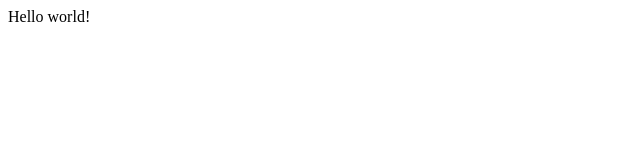
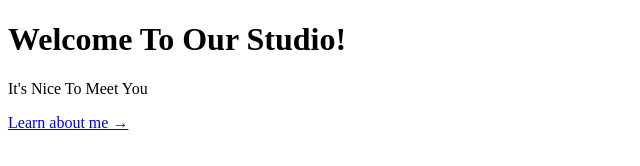
Before and after one commit to artisan-logiciel/gatsby-agence, a Gatsby site: page / in a window 1280 px wide. Shown: the whole page, without its empty margins (0-640 px from the left). Built offline with nearby package versions, Linux system fonts and the light colour scheme; Gatsby itself is replaced by a stand-in of ours.

Commit message:
first commit

```diff
--- a/src/pages/index.js
+++ b/src/pages/index.js
@@ -1,5 +1,10 @@
 import React from "react"
+import {Link} from "gatsby";
 
 export default function Home() {
-  return <div>Hello world!</div>
+  return <>
+  <h1>Welcome To Our Studio!</h1>
+    <p>It's Nice To Meet You</p>
+    <Link to="/about/">Learn about me &rarr;</Link>
+  </>
 }
```
Also changed, not shown: src/pages/about.js (added, +9 -0 lines), 1 other file.
